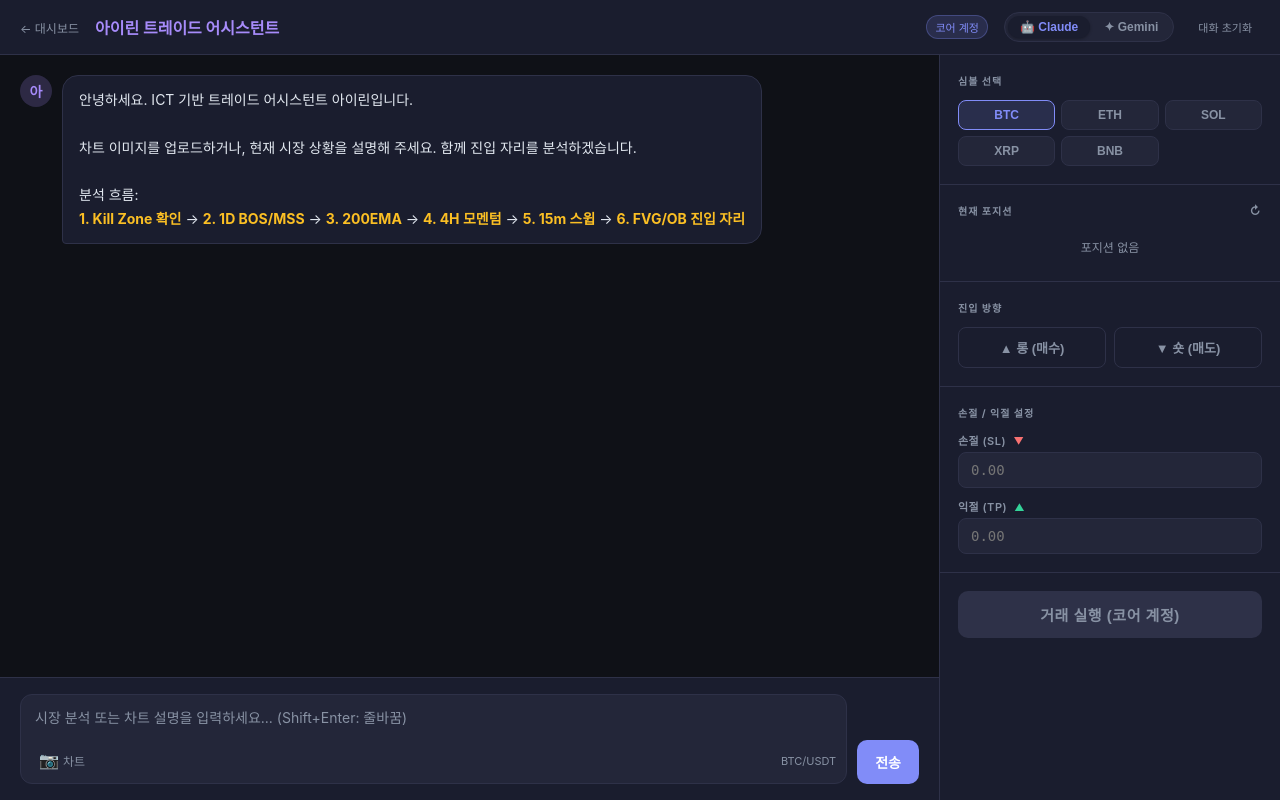
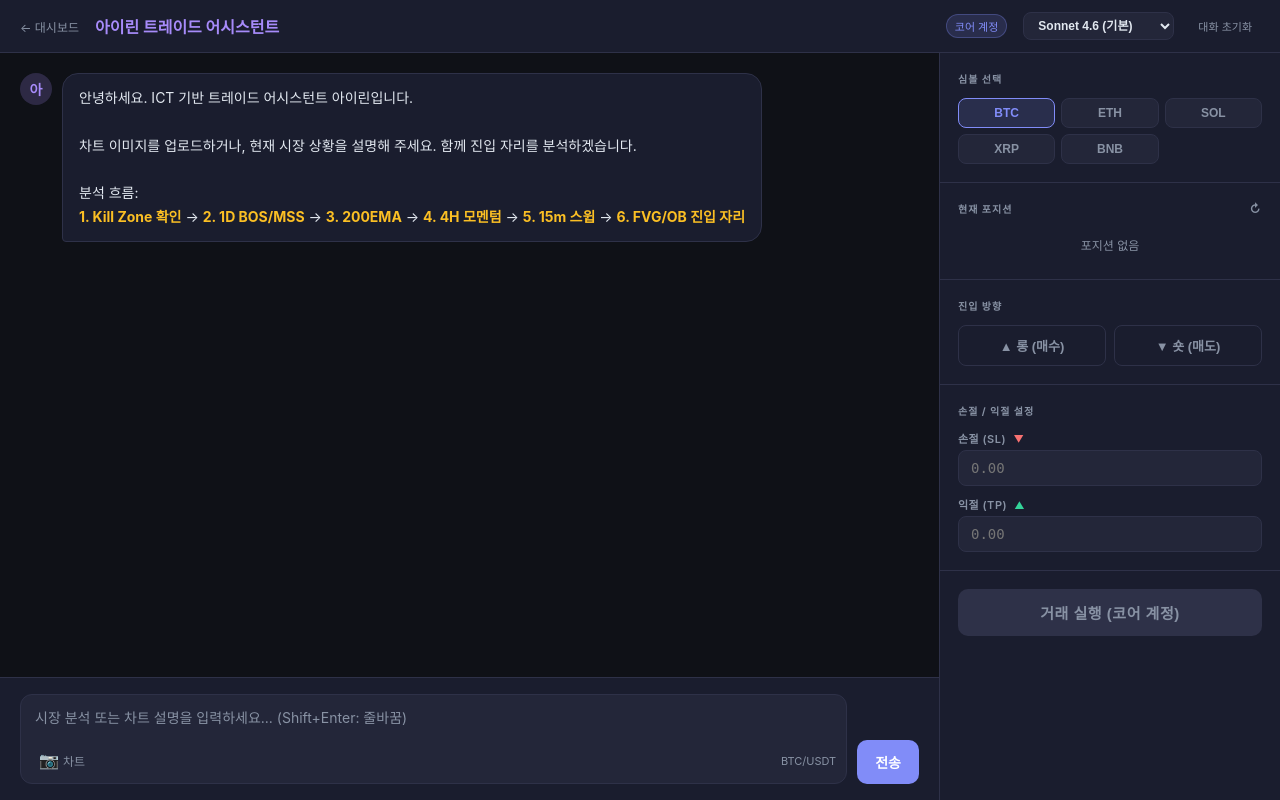
Before and after one commit to LEODIO2026/irene-bot, a Python web app: template execution/templates/trade_assistant.html in a window 1280 px wide. Run offline with Jinja, Linux system fonts and the light colour scheme; the template is opened without the code that fills it, so the values that code supplies are empty.

Commit message:
feat: 모델 버전 선택 드롭다운 추가 (Claude 3종 / Gemini 4종)
- Claude: Sonnet 4.6 / Opus 4.6 / Haiku 4.5
- Gemini: 3.1 Pro(최신) / 2.5 Pro / 2.5 Flash / 2.0 Flash
- google.generativeai(deprecated) → google-genai 신규 SDK 마이그레이션
- 메시지 버블에 사용된 정확한 모델명 표시
- requirements.txt에 google-genai>=1.0.0 추가

Co-Authored-By: Claude Sonnet 4.6 <noreply@anthropic.com>

```diff
--- a/execution/templates/trade_assistant.html
+++ b/execution/templates/trade_assistant.html
@@ -65,34 +65,21 @@
     border: 1px solid rgba(129,140,248,.3);
   }
 
-  /* 모델 토글 */
-  .model-toggle {
-    display: flex;
+  /* 모델 셀렉터 */
+  .model-select {
     background: var(--surface2);
     border: 1px solid var(--border);
-    border-radius: 20px;
-    padding: 3px;
-    gap: 2px;
-  }
-  .model-btn {
-    background: none;
-    border: none;
-    color: var(--muted);
-    padding: 4px 12px;
-    border-radius: 16px;
-    cursor: pointer;
+    border-radius: 8px;
+    color: var(--text);
+    padding: 5px 10px;
     font-size: 12px;
     font-weight: 600;
-    transition: all .2s;
-    white-space: nowrap;
+    cursor: pointer;
+    outline: none;
+    transition: border-color .2s;
   }
-  .model-btn.active {
-    background: var(--surface);
-    color: var(--text);
-    box-shadow: 0 1px 3px rgba(0,0,0,.3);
-  }
-  .model-btn.claude.active { color: var(--accent); }
-  .model-btn.gemini.active { color: #4ade80; }
+  .model-select:focus { border-color: var(--accent); }
+  .model-select option { background: var(--surface2); }
 
   /* ── 메인 레이아웃 ── */
   .main {
@@ -509,10 +496,19 @@
   <a href="/dashboard">← 대시보드</a>
   <div class="header-title">아이린 트레이드 어시스턴트</div>
   <div class="header-badge">코어 계정</div>
-  <div class="model-toggle">
-    <button class="model-btn claude active" id="btnClaude" onclick="selectModel('claude')">🤖 Claude</button>
-    <button class="model-btn gemini" id="btnGemini" onclick="selectModel('gemini')">✦ Gemini</button>
-  </div>
+  <select class="model-select" id="modelSelect" onchange="selectModel(this.value)">
+    <optgroup label="🤖 Claude">
+      <option value="claude-sonnet-4-6">Sonnet 4.6 (기본)</option>
+      <option value="claude-opus-4-6">Opus 4.6 (고성능)</option>
+      <option value="claude-haiku-4-5">Haiku 4.5 (빠름)</option>
+    </optgroup>
+    <optgroup label="✦ Gemini">
+      <option value="gemini-3.1-pro-preview">3.1 Pro (최신)</option>
+      <option value="gemini-2.5-pro">2.5 Pro (안정)</option>
+      <option value="gemini-2.5-flash">2.5 Flash (빠름)</option>
+      <option value="gemini-2.0-flash">2.0 Flash (경량)</option>
+    </optgroup>
+  </select>
   <button class="reset-btn" onclick="resetSession()">대화 초기화</button>
 </header>
 
@@ -638,12 +634,13 @@ let selectedSymbol = 'BTC/USDT';
 let selectedSide = null;
 let attachedImage = null;  // { b64, mime }
 let hasPosition = false;
-let selectedModel = 'claude';
+let selectedModel = 'claude-sonnet-4-6';
 
-function selectModel(model) {
-  selectedModel = model;
-  document.getElementById('btnClaude').classList.toggle('active', model === 'claude');
-  document.getElementById('btnGemini').classList.toggle('active', model === 'gemini');
+function selectModel(modelId) {
+  selectedModel = modelId;
+  // 버블 배지용 레이블
+  const opt = document.querySelector(`#modelSelect option[value="${modelId}"]`);
+  console.log('모델 선택:', modelId);
 }
 
 // ── 심볼 선택 ───────────────────────────────────────────
@@ -835,8 +832,9 @@ function addMessage(role, text, imgSrc, model) {
   // 어시스턴트 메시지에 모델 배지 표시
   let modelBadge = '';
   if (role === 'assistant' && model) {
-    const isGemini = model === 'gemini';
-    modelBadge = `<div style="font-size:10px;color:${isGemini ? '#4ade80' : 'var(--accent)'};margin-top:6px;opacity:.7">${isGemini ? '✦ Gemini' : '🤖 Claude'}</div>`;
+    const isGemini = model.startsWith('gemini');
+    const label = isGemini ? `✦ ${model}` : `🤖 ${model}`;
+    modelBadge = `<div style="font-size:10px;color:${isGemini ? '#4ade80' : 'var(--accent)'};margin-top:6px;opacity:.7">${label}</div>`;
   }
 
   div.innerHTML = `
--- a/requirements.txt
+++ b/requirements.txt
@@ -7,3 +7,4 @@ flask>=3.0.0
 gunicorn>=21.2.0
 feedparser>=6.0.0
 anthropic>=0.40.0
+google-genai>=1.0.0
```
Also changed, not shown: execution/trade_assistant.py (+51 -31 lines).
